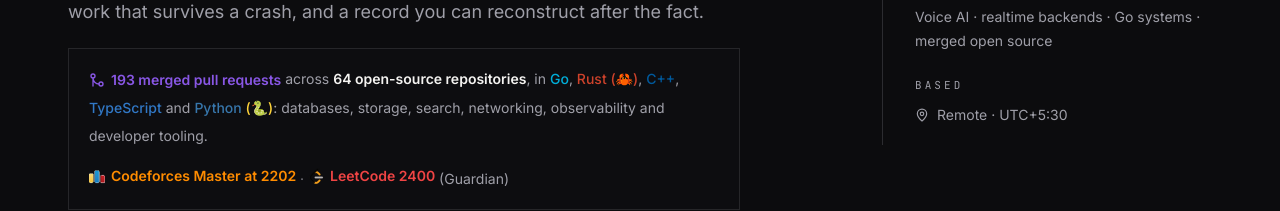
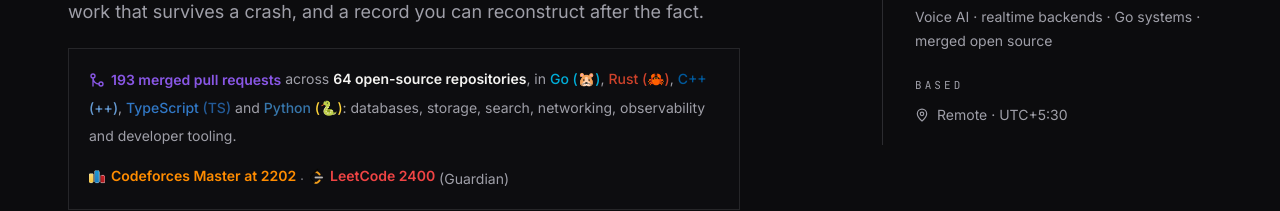
Before and after one commit to Tyagiquamar/Quortfolio, a Next.js app: page / in a window 1280 px wide. Shown: the part 454-665 px from the top of the page. Built offline with nearby package versions, Linux system fonts and the light colour scheme; no server answers.

Commit message:
Style all hero languages with brand colors and bracket markers.
Go, Rust, C++, TypeScript, and Python now match the same labeled pattern as Rust and Python.

```diff
--- a/components/hero-highlights.tsx
+++ b/components/hero-highlights.tsx
@@ -55,13 +55,13 @@
         across{" "}
         <span className={repoAccent}>64 open-source repositories</span>
         , in{" "}
-        <Lang name="Go" color="#00ADD8" />
+        <Lang name="Go" color="#00ADD8" suffix="🐹" />
         {", "}
         <Lang name="Rust" color="#CE422B" suffix="🦀" />
         {", "}
-        <Lang name="C++" color="#00599C" />
+        <Lang name="C++" color="#00599C" suffix="++" suffixColor="#659AD2" />
         {", "}
-        <Lang name="TypeScript" color="#3178C6" />
+        <Lang name="TypeScript" color="#3178C6" suffix="TS" suffixColor="#235A97" />
         {" and "}
         <Lang name="Python" color="#3776AB" suffix="🐍" suffixColor="#FFD43B" />
         : databases, storage, search, networking, observability and developer tooling.
```
